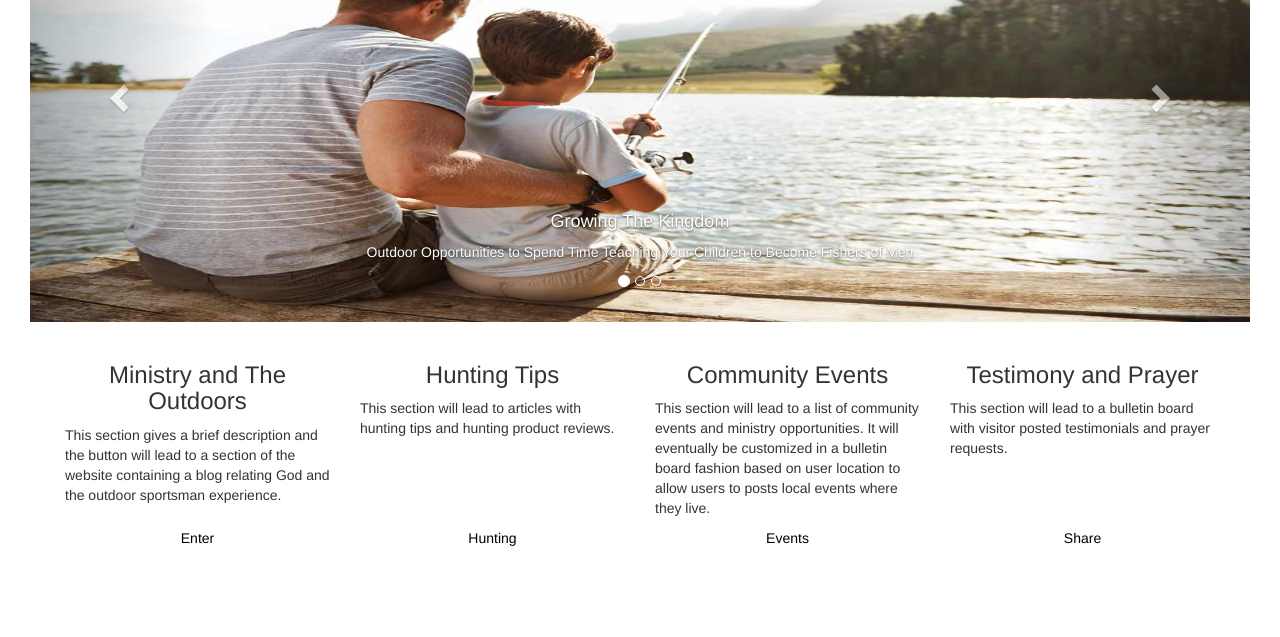
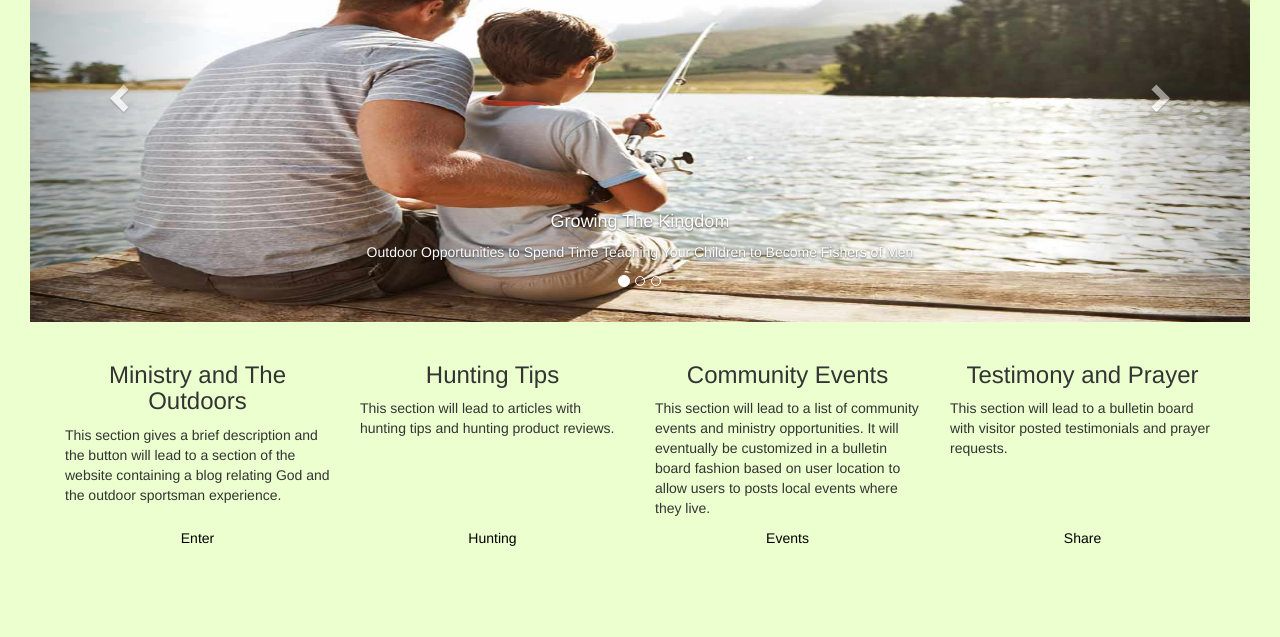
Before and after one commit to BigEZ3681/BigEZ3681.github.io, a plain HTML site: page index.html in a window 1280 px wide. Shown: the part 163-800 px from the top of the page. Drawn offline with Linux system fonts and the light colour scheme.

Commit message:
Update index.html
Changed Background color of <body>

```diff
--- a/index.html
+++ b/index.html
@@ -14,7 +14,7 @@
     <link href="css/style.css" rel="stylesheet">
 
   </head>
-  <body style="margin: 0px;">
+  <body style="margin: 0px; background-color: #ecffce;">
 
     <div class="container-fluid">
 	<div class="row" style="background-color: #ffface; z-index: 100; position:fixed; margin-bottom: 20px; height: 100px;">
```
